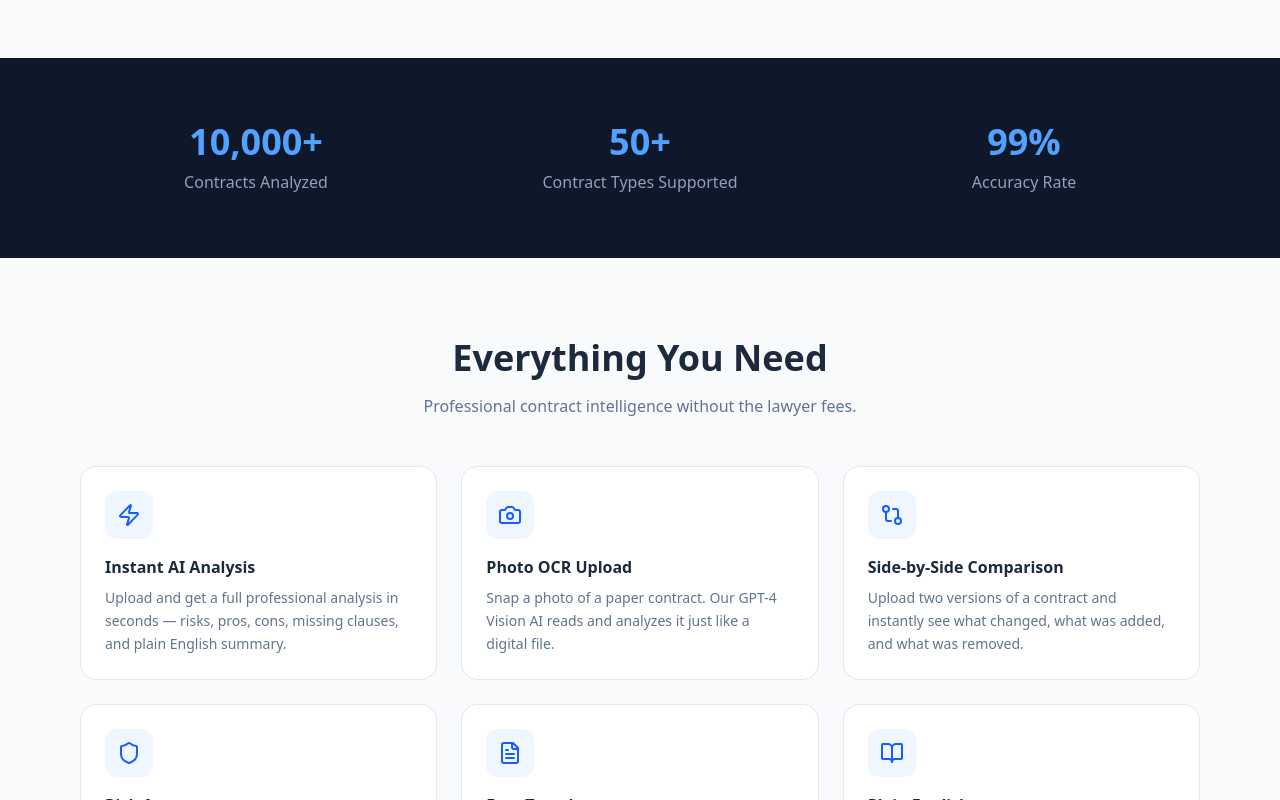
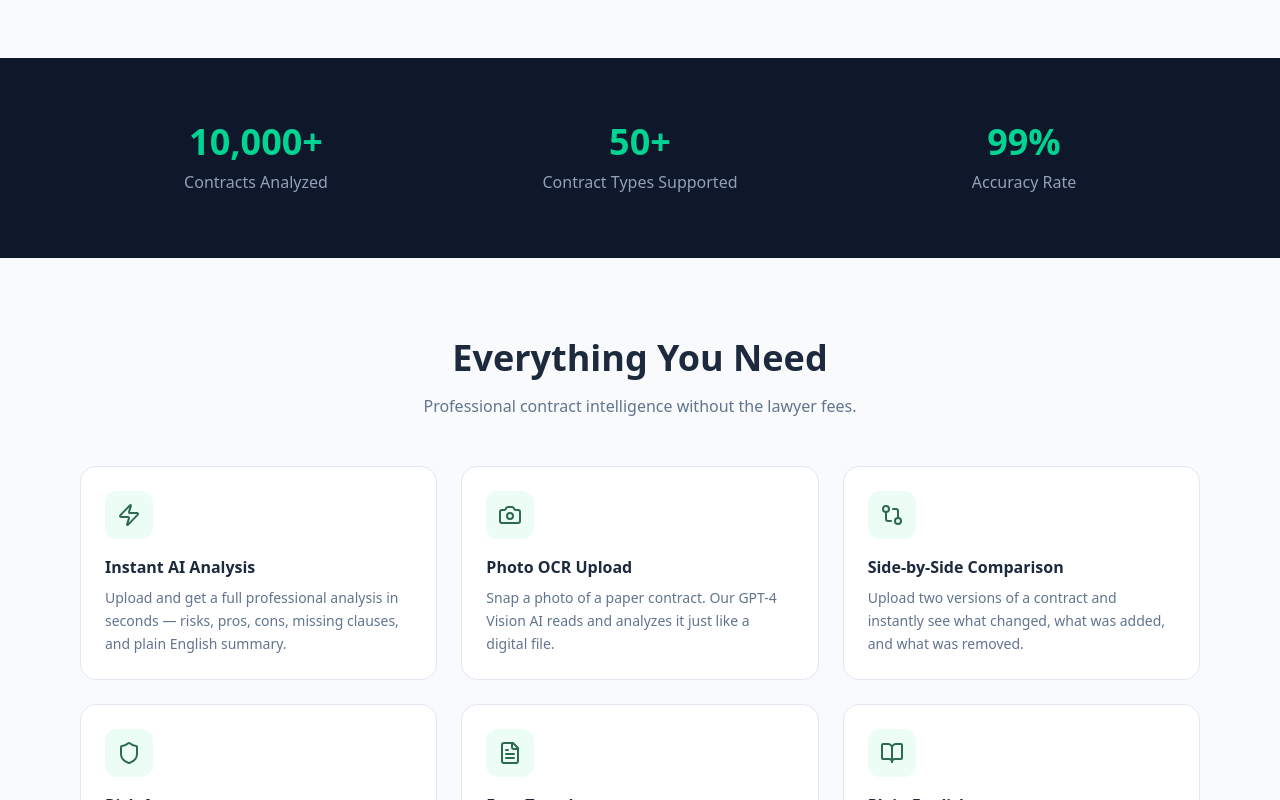
Before and after one commit to NightKnight020/contract-checked, a Next.js app: page / in a window 1280 px wide. Shown: the part 1600-2400 px from the top of the page. Built offline with nearby package versions, Linux system fonts and the light colour scheme; no server answers.

Commit message:
fix: remove auth gate on /api/analyze + professional law-firm color palette (forest green/gold)

```diff
--- a/middleware.ts
+++ b/middleware.ts
@@ -39,14 +39,7 @@ export async function middleware(request: NextRequest) {
     data: { user },
   } = await supabase.auth.getUser();
 
-  // Protect API routes that require authentication
-  if (request.nextUrl.pathname.startsWith('/api/analyze') && !user) {
-    return NextResponse.json(
-      { error: 'Authentication required' },
-      { status: 401 }
-    );
-  }
-
+  // /api/analyze is public — no auth required
   return response;
 }
 
--- a/src/app/globals.css
+++ b/src/app/globals.css
@@ -2,34 +2,40 @@
 
 @layer base {
   :root {
-    --background: 210 40% 98%;
-    --foreground: 222.2 84% 4.9%;
+    /* Professional law-firm palette */
+    --background: 0 0% 99%;
+    --foreground: 220 20% 12%;
     --card: 0 0% 100%;
-    --card-foreground: 222.2 84% 4.9%;
+    --card-foreground: 220 20% 12%;
     --popover: 0 0% 100%;
-    --popover-foreground: 222.2 84% 4.9%;
-    --primary: 217 91% 60%;
-    --primary-foreground: 210 40% 98%;
-    --secondary: 210 40% 96%;
-    --secondary-foreground: 222.2 84% 4.9%;
-    --muted: 210 40% 96%;
-    --muted-foreground: 215.4 16.3% 46.9%;
-    --accent: 210 40% 96%;
-    --accent-foreground: 222.2 84% 4.9%;
-    --destructive: 0 84.2% 60.2%;
-    --destructive-foreground: 210 40% 98%;
-    --border: 214.3 31.8% 91.4%;
-    --input: 214.3 31.8% 91.4%;
-    --ring: 217 91% 60%;
-    --radius: 0.75rem;
+    --popover-foreground: 220 20% 12%;
+    --primary: 158 45% 28%;          /* Deep forest green — trust, law */
+    --primary-foreground: 0 0% 100%;
+    --secondary: 220 14% 96%;
+    --secondary-foreground: 220 20% 25%;
+    --muted: 220 14% 95%;
+    --muted-foreground: 220 10% 50%;
+    --accent: 42 60% 48%;            /* Muted gold — prestige */
+    --accent-foreground: 0 0% 100%;
+    --destructive: 0 72% 51%;
+    --destructive-foreground: 0 0% 100%;
+    --border: 220 13% 90%;
+    --input: 220 13% 90%;
+    --ring: 158 45% 28%;
+    --radius: 0.5rem;
 
-    /* Brand colors */
-    --navy: #0F172A;
-    --blue: #3B82F6;
-    --success: #10B981;
-    --warning: #F59E0B;
-    --danger: #EF4444;
-    --light-bg: #F8FAFC;
+    /* Brand palette */
+    --charcoal: #1C2333;             /* Hero bg */
+    --forest: #2D6A4F;               /* Primary CTA */
+    --forest-light: #40916C;
+    --forest-dark: #1B4332;
+    --gold: #B7922A;                 /* Accent highlights */
+    --gold-light: #D4A843;
+    --slate: #374151;
+    --light-bg: #F9FAFB;
+    --success: #166534;
+    --warning: #92400E;
+    --danger: #991B1B;
   }
 
   .dark {
--- a/src/app/page.tsx
+++ b/src/app/page.tsx
@@ -47,32 +47,32 @@ const CONTRACT_TYPES = [
 
 const FEATURES = [
   {
-    icon: <Zap className="w-6 h-6 text-blue-600" />,
+    icon: <Zap className="w-6 h-6 text-[#2D6A4F]" />,
     title: 'Instant AI Analysis',
     desc: 'Upload and get a full professional analysis in seconds — risks, pros, cons, missing clauses, and plain English summary.',
   },
   {
-    icon: <Camera className="w-6 h-6 text-blue-600" />,
+    icon: <Camera className="w-6 h-6 text-[#2D6A4F]" />,
     title: 'Photo OCR Upload',
     desc: 'Snap a photo of a paper contract. Our GPT-4 Vision AI reads and analyzes it just like a digital file.',
   },
   {
-    icon: <GitCompare className="w-6 h-6 text-blue-600" />,
+    icon: <GitCompare className="w-6 h-6 text-[#2D6A4F]" />,
     title: 'Side-by-Side Comparison',
     desc: 'Upload two versions of a contract and instantly see what changed, what was added, and what was removed.',
   },
   {
-    icon: <Shield className="w-6 h-6 text-blue-600" />,
+    icon: <Shield className="w-6 h-6 text-[#2D6A4F]" />,
     title: 'Risk Assessment',
     desc: 'Every clause is rated low, medium, or high risk so you can quickly spot red flags before you sign.',
   },
   {
-    icon: <FileText className="w-6 h-6 text-blue-600" />,
+    icon: <FileText className="w-6 h-6 text-[#2D6A4F]" />,
     title: 'Free Templates',
     desc: 'Download professionally drafted contract templates — rental agreements, NDAs, service contracts, and more.',
   },
   {
-    icon: <BookOpen className="w-6 h-6 text-blue-600" />,
+    icon: <BookOpen className="w-6 h-6 text-[#2D6A4F]" />,
     title: 'Plain English',
     desc: 'Legal jargon translated into plain language so anyone can understand what they\'re agreeing to.',
   },
@@ -187,7 +187,7 @@ export default function Home() {
 
             <button
               onClick={scrollToUpload}
-              className="bg-blue-600 hover:bg-blue-700 text-white text-sm font-semibold px-4 py-2 rounded-lg transition-colors"
+              className="bg-[#2D6A4F] hover:bg-[#40916C] text-white text-sm font-semibold px-4 py-2 rounded-lg transition-colors"
             >
               Analyze Free
             </button>
@@ -198,12 +198,12 @@ export default function Home() {
         <section className="bg-[#0F172A] text-white pt-20 pb-32 relative overflow-hidden">
           <div className="absolute inset-0 bg-gradient-to-br from-blue-900/30 to-transparent pointer-events-none" />
           <div className="max-w-6xl mx-auto px-4 text-center relative">
-            <div className="inline-flex items-center gap-2 bg-blue-600/20 border border-blue-500/30 rounded-full px-4 py-1.5 mb-8 text-sm text-blue-300 font-medium">
+            <div className="inline-flex items-center gap-2 bg-emerald-900/30 border border-emerald-700/30 rounded-full px-4 py-1.5 mb-8 text-sm text-emerald-300 font-medium">
               <Star className="w-4 h-4" /> Powered by GPT-4 Vision · Free · No Login Required
             </div>
             <h1 className="text-5xl md:text-7xl font-extrabold tracking-tight mb-6">
               Know What<br />
-              <span className="text-blue-400">You Sign</span>
+              <span className="text-emerald-400">You Sign</span>
             </h1>
             <p className="text-xl md:text-2xl text-slate-300 max-w-2xl mx-auto mb-10 leading-relaxed">
               Upload any contract — PDF, Word, photo — and get an instant AI analysis.
@@ -212,7 +212,7 @@ export default function Home() {
             <div className="flex flex-wrap justify-center gap-4">
               <button
                 onClick={scrollToUpload}
-                className="bg-blue-600 hover:bg-blue-500 text-white font-bold px-8 py-4 rounded-xl text-lg transition-colors flex items-center gap-2 shadow-xl shadow-blue-900/50"
+                className="bg-[#2D6A4F] hover:bg-[#40916C] text-white font-bold px-8 py-4 rounded-xl text-lg transition-colors flex items-center gap-2 shadow-xl shadow-emerald-900/50"
               >
                 Analyze Your Contract <ArrowRight className="w-5 h-5" />
               </button>
@@ -241,7 +241,7 @@ export default function Home() {
               { n: '3', title: 'Understand', desc: 'Get risks, plain English summary, and recommendations' },
             ].map((step) => (
               <div key={step.n} className="bg-white rounded-2xl p-6 shadow-sm border border-slate-200 flex gap-4">
-                <div className="w-10 h-10 bg-blue-600 text-white rounded-xl flex items-center justify-center font-bold text-lg flex-shrink-0">
+                <div className="w-10 h-10 bg-[#2D6A4F] text-white rounded-xl flex items-center justify-center font-bold text-lg flex-shrink-0">
                   {step.n}
                 </div>
                 <div>
@@ -283,7 +283,7 @@ export default function Home() {
               { value: '99%', label: 'Accuracy Rate' },
             ].map((s) => (
               <div key={s.label}>
-                <p className="text-4xl font-extrabold text-blue-400 mb-2">{s.value}</p>
+                <p className="text-4xl font-extrabold text-emerald-400 mb-2">{s.value}</p>
                 <p className="text-slate-400 font-medium">{s.label}</p>
               </div>
             ))}
@@ -299,7 +299,7 @@ export default function Home() {
           <div className="grid grid-cols-1 md:grid-cols-2 lg:grid-cols-3 gap-6">
             {FEATURES.map((f) => (
               <div key={f.title} className="bg-white rounded-2xl p-6 border border-slate-200 hover:shadow-md transition-shadow">
-                <div className="w-12 h-12 bg-blue-50 rounded-xl flex items-center justify-center mb-4">
+                <div className="w-12 h-12 bg-emerald-50 rounded-xl flex items-center justify-center mb-4">
                   {f.icon}
                 </div>
                 <h3 className="font-bold text-slate-800 mb-2">{f.title}</h3>
@@ -315,7 +315,7 @@ export default function Home() {
             <h2 className="text-2xl font-bold text-slate-800 text-center mb-10">Supported Contract Types</h2>
             <div className="flex flex-wrap justify-center gap-3">
               {CONTRACT_TYPES.map((t) => (
-                <span key={t} className="px-4 py-2 bg-slate-100 hover:bg-blue-50 hover:text-blue-700 rounded-full text-sm font-medium text-slate-700 transition-colors cursor-default">
+                <span key={t} className="px-4 py-2 bg-slate-100 hover:bg-emerald-50 hover:text-[#1B4332] rounded-full text-sm font-medium text-slate-700 transition-colors cursor-default">
                   {t}
                 </span>
               ))}
@@ -334,13 +334,13 @@ export default function Home() {
         </section>
 
         {/* ── CTA ── */}
-        <section className="bg-blue-600 py-16 mb-0">
+        <section className="bg-[#2D6A4F] py-16 mb-0">
           <div className="max-w-2xl mx-auto px-4 text-center text-white">
             <h2 className="text-3xl font-bold mb-4">Ready to Check Your Contract?</h2>
-            <p className="text-blue-100 mb-8">Free, instant, and no login required.</p>
+            <p className="text-emerald-100 mb-8">Free, instant, and no login required.</p>
             <button
               onClick={scrollToUpload}
-              className="bg-white text-blue-600 font-bold px-8 py-4 rounded-xl hover:bg-blue-50 transition-colors shadow-lg"
+              className="bg-white text-[#2D6A4F] font-bold px-8 py-4 rounded-xl hover:bg-emerald-50 transition-colors shadow-lg"
             >
               Analyze Now — It&apos;s Free
             </button>
```
Also changed, not shown: tsconfig.json (+20 -5 lines).
